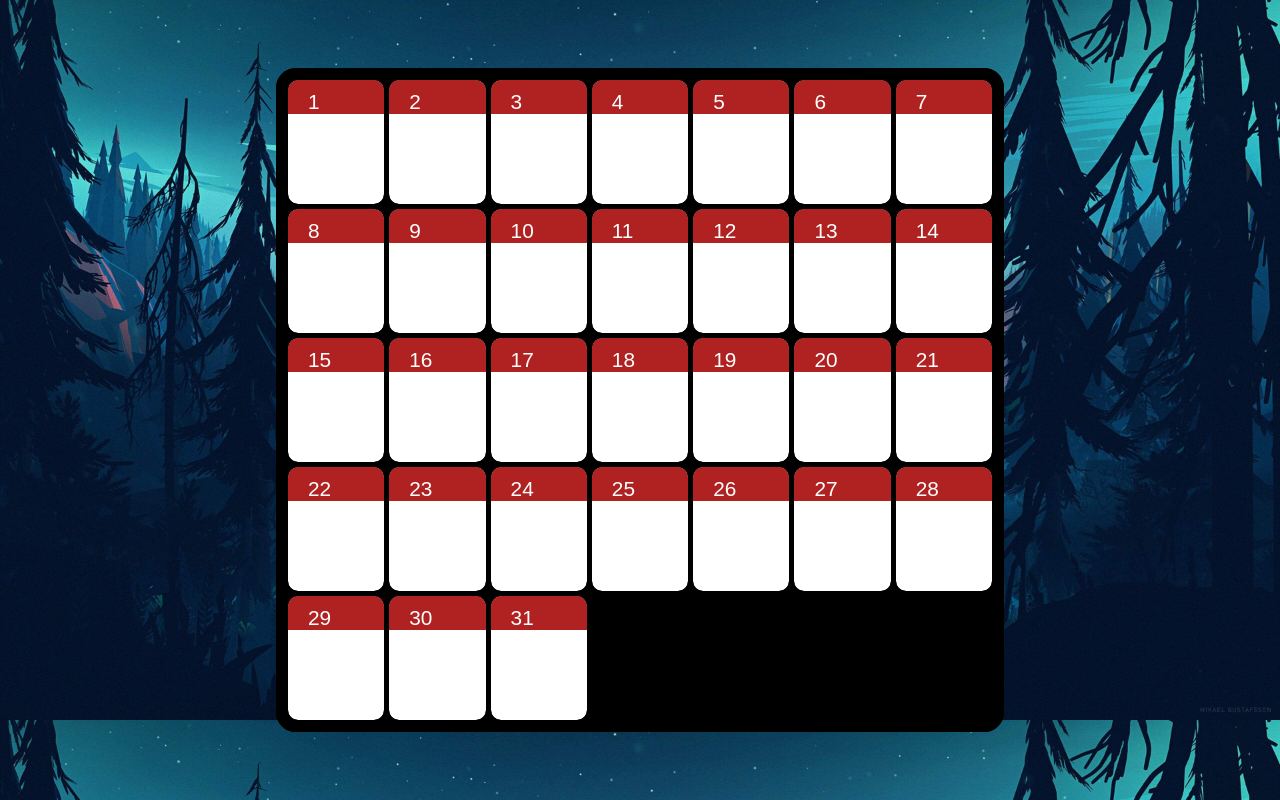
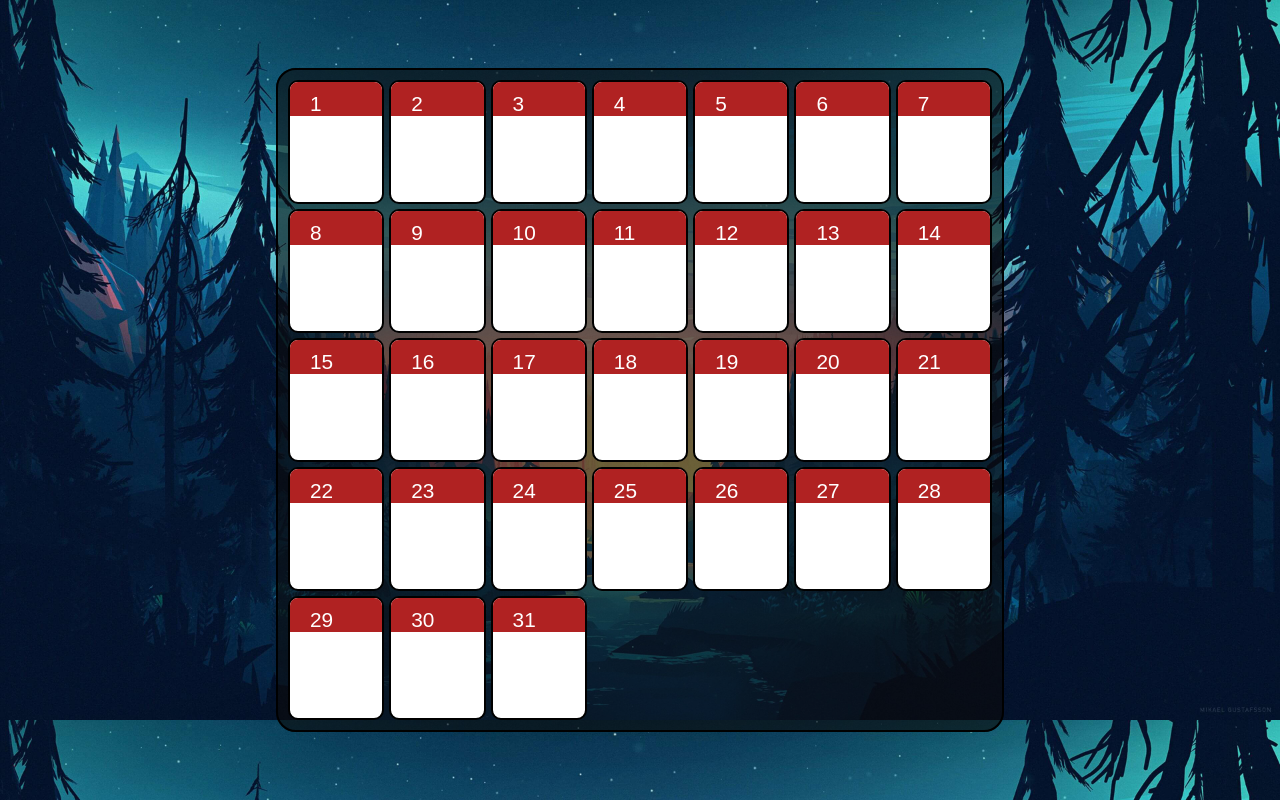
Before and after one commit to pbsora/habit-tracker, a plain HTML site: page index.html in a window 1280 px wide. Drawn offline with Linux system fonts and the light colour scheme; a web font is replaced by a local one.

Commit message:
changed backgroud opacity

```diff
--- a/style.css
+++ b/style.css
@@ -13,7 +13,7 @@ body {
 }
 
 #calendar {
-  background-color: black;
+  background-color: rgb(10, 9, 9, 0.6);
   border-radius: 20px;
 }
 
@@ -31,7 +31,7 @@ body {
 }
 
 .day {
-  outline: black 1px solid;
+  border: black 2px solid;
   background-color: white;
   border-radius: 10px;
   display: flex;
```
